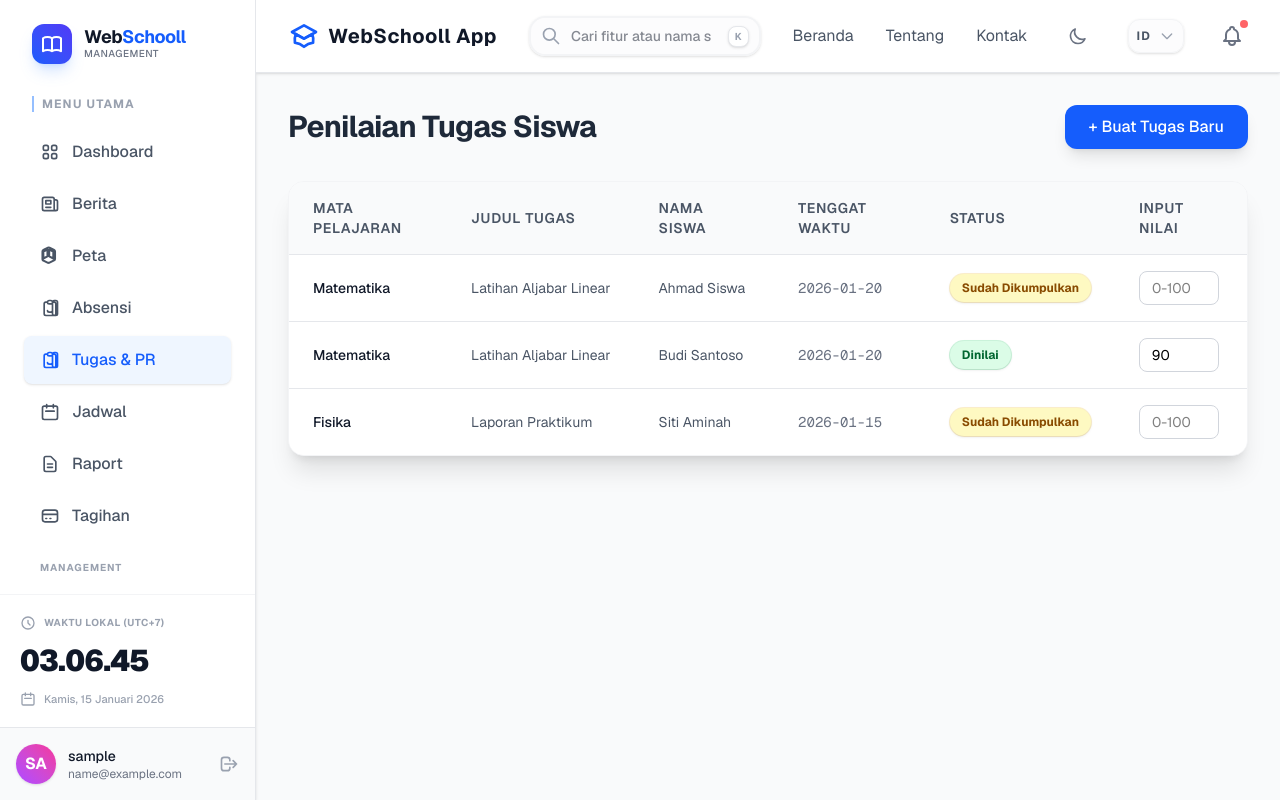
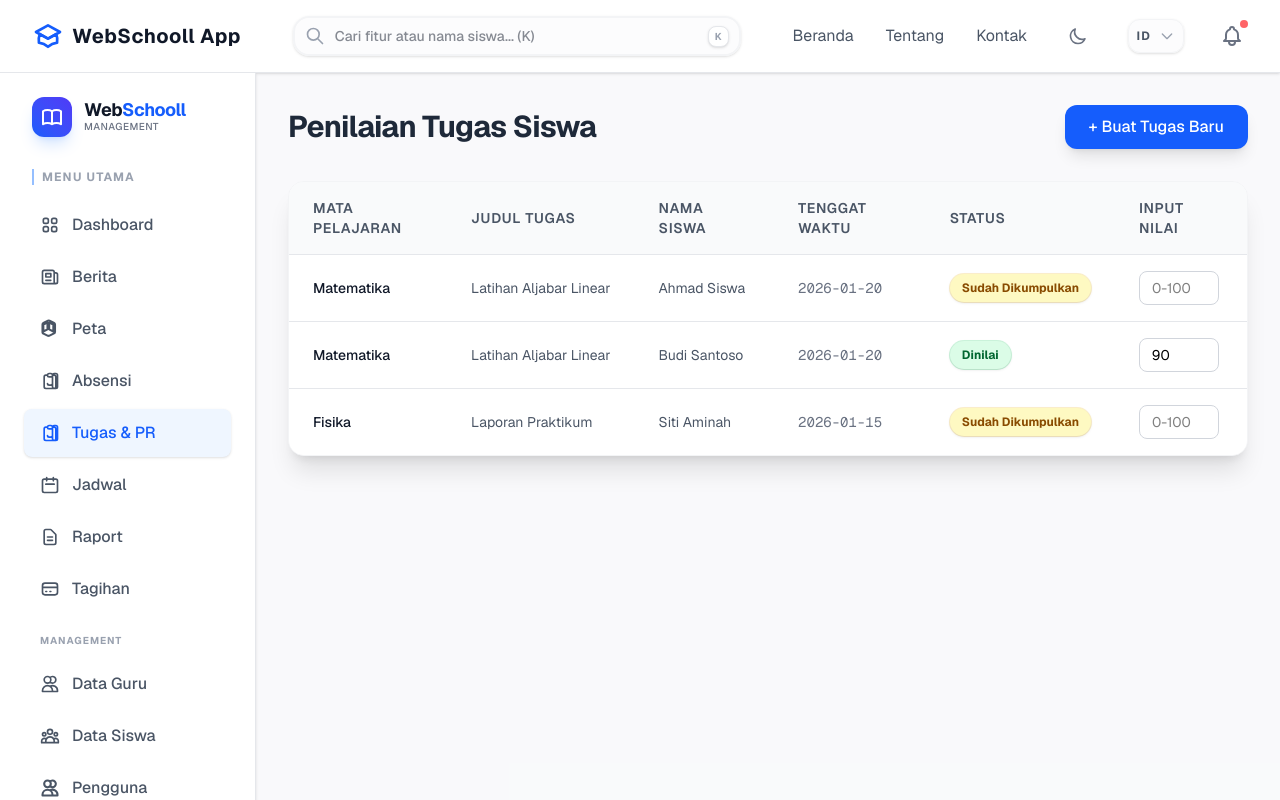
Before and after one commit to Upi03/webscholl-app.github, a Next.js app: page /assignments in a window 1280 px wide. Shown: the top 800 px of the page. Built offline with nearby package versions, Linux system fonts and the light colour scheme; sample sign-in values are in the browser's storage.

Commit message:
fix: standardize layout nesting and container width

```diff
--- a/app/assignments/page.tsx
+++ b/app/assignments/page.tsx
@@ -111,16 +111,16 @@ export default function AssignmentsPage() {
     if (!role) return <div className="p-8 text-center text-gray-500">{t.common.loading}</div>
 
     return (
-        <div className="flex h-screen bg-gray-50 dark:bg-gray-900 overflow-hidden font-sans text-gray-900 dark:text-gray-100 transition-colors duration-300">
+        <div className="min-h-screen flex flex-col bg-gray-50 dark:bg-gray-900 font-sans transition-colors duration-300">
             {toast && <Toast message={toast.message} type={toast.type} onClose={() => setToast(null)} />}
 
-            <Sidebar />
+            <Navbar />
 
-            <div className="flex-1 flex flex-col overflow-hidden relative">
-                <Navbar />
+            <div className="flex flex-1 overflow-hidden">
+                <Sidebar />
 
-                <main className="flex-1 overflow-x-hidden overflow-y-auto bg-gray-50 dark:bg-gray-900 text-gray-900 dark:text-gray-100 transition-colors duration-300 p-4 sm:p-8">
-                    <div className="max-w-7xl mx-auto">
+                <main className="flex-1 overflow-y-auto p-4 md:p-8 bg-gray-50/50 dark:bg-gray-900 transition-colors duration-300">
+                    <div className="max-w-6xl mx-auto">
                         <div className="flex justify-between items-center mb-8">
                             <h1 className="text-3xl font-bold text-gray-800 dark:text-white tracking-tight">
                                 {role === "student" ? t.assignments.student_title : t.assignments.teacher_title}
--- a/app/billing/page.tsx
+++ b/app/billing/page.tsx
@@ -47,7 +47,7 @@ export default function BillingPage() {
 
             <div className="flex flex-1 overflow-hidden">
                 <Sidebar />
-                <main className="flex-1 overflow-y-auto p-4 md:p-8">
+                <main className="flex-1 overflow-y-auto p-4 md:p-8 bg-gray-50/50 dark:bg-gray-900 transition-colors duration-300">
                     <div className="max-w-6xl mx-auto">
                         <header className="mb-10">
                             <h1 className="text-3xl font-black text-gray-900 dark:text-white">Billing & Payments</h1>
--- a/app/reports/page.tsx
+++ b/app/reports/page.tsx
@@ -71,8 +71,8 @@ export default function ReportsPage() {
 
             <div className="flex flex-1 overflow-hidden">
                 <Sidebar />
-                <main className="flex-1 overflow-y-auto p-4 md:p-8">
-                    <div className="max-w-4xl mx-auto">
+                <main className="flex-1 overflow-y-auto p-4 md:p-8 bg-gray-50/50 dark:bg-gray-900 transition-colors duration-300">
+                    <div className="max-w-6xl mx-auto">
                         <div className="flex justify-between items-center mb-8">
                             <div>
                                 <h1 className="text-3xl font-black text-gray-900 dark:text-white">E-Report Card</h1>
--- a/app/schedule/page.tsx
+++ b/app/schedule/page.tsx
@@ -80,7 +80,7 @@ export default function SchedulePage() {
 
             <div className="flex flex-1 overflow-hidden">
                 <Sidebar />
-                <main className="flex-1 overflow-y-auto p-4 md:p-8">
+                <main className="flex-1 overflow-y-auto p-4 md:p-8 bg-gray-50/50 dark:bg-gray-900 transition-colors duration-300">
                     <div className="max-w-6xl mx-auto">
                         <header className="mb-10 flex flex-col md:flex-row justify-between items-start md:items-center gap-4">
                             <div>
@@ -93,8 +93,8 @@ export default function SchedulePage() {
                                         key={day}
                                         onClick={() => setActiveDay(day)}
                                         className={`px-4 py-2 rounded-xl text-sm font-bold transition-all ${activeDay === day
-                                                ? "bg-indigo-600 text-white shadow-lg shadow-indigo-200 dark:shadow-none"
-                                                : "text-gray-500 dark:text-gray-400 hover:text-gray-700 dark:hover:text-gray-200"
+                                            ? "bg-indigo-600 text-white shadow-lg shadow-indigo-200 dark:shadow-none"
+                                            : "text-gray-500 dark:text-gray-400 hover:text-gray-700 dark:hover:text-gray-200"
                                             }`}
                                     >
                                         {day.substring(0, 3)}
```
